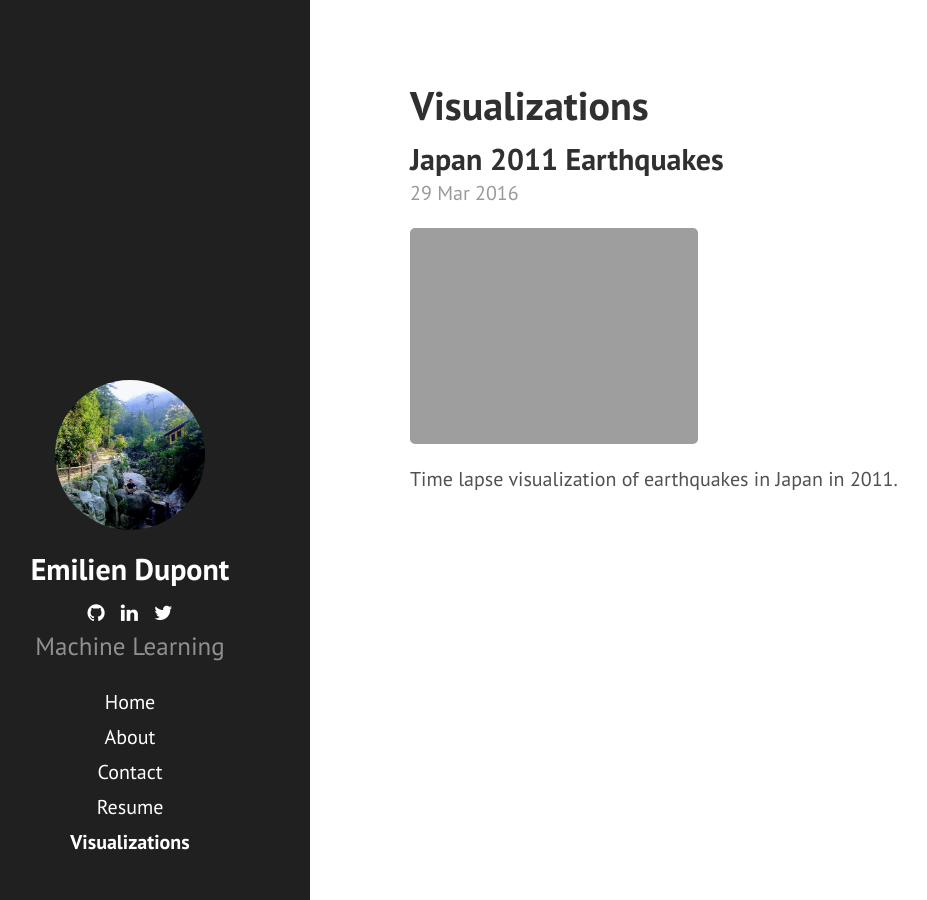
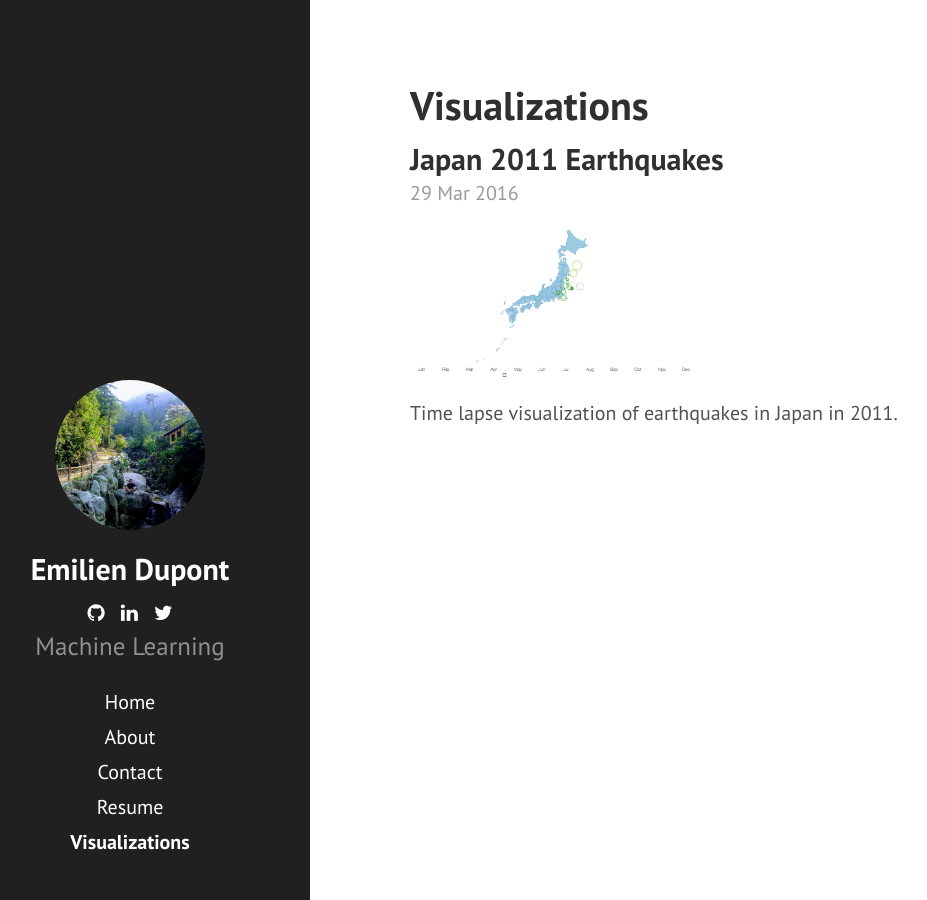
Before and after one commit to EmilienDupont/emiliendupont.github.io, a Jekyll site: the page built from visualizations.md, in a window 1280 px wide. Shown: the whole page, without its empty margins (50-977 px from the left). Built offline with Jekyll 4.4.1, drawn with Linux system fonts in a browser that asks for light colours; nearby versions of some CDN libraries.

Commit message:
:bug: fix typo in img link

```diff
--- a/visualizations.md
+++ b/visualizations.md
@@ -12,7 +12,7 @@ title: Visualizations
   </h2>
 
   <span class="post-date">29 Mar 2016</span>
-  <img src="{{ site.url }}/imgs/viz-previews/japan-earthquakes.png" style="align:left; width:40%;">
+  <img src="{{ site.url }}/imgs/viz-previews/japan_earthquakes.png" style="align:left; width:40%;">
 
   Time lapse visualization of earthquakes in Japan in 2011.
 </div>
```
